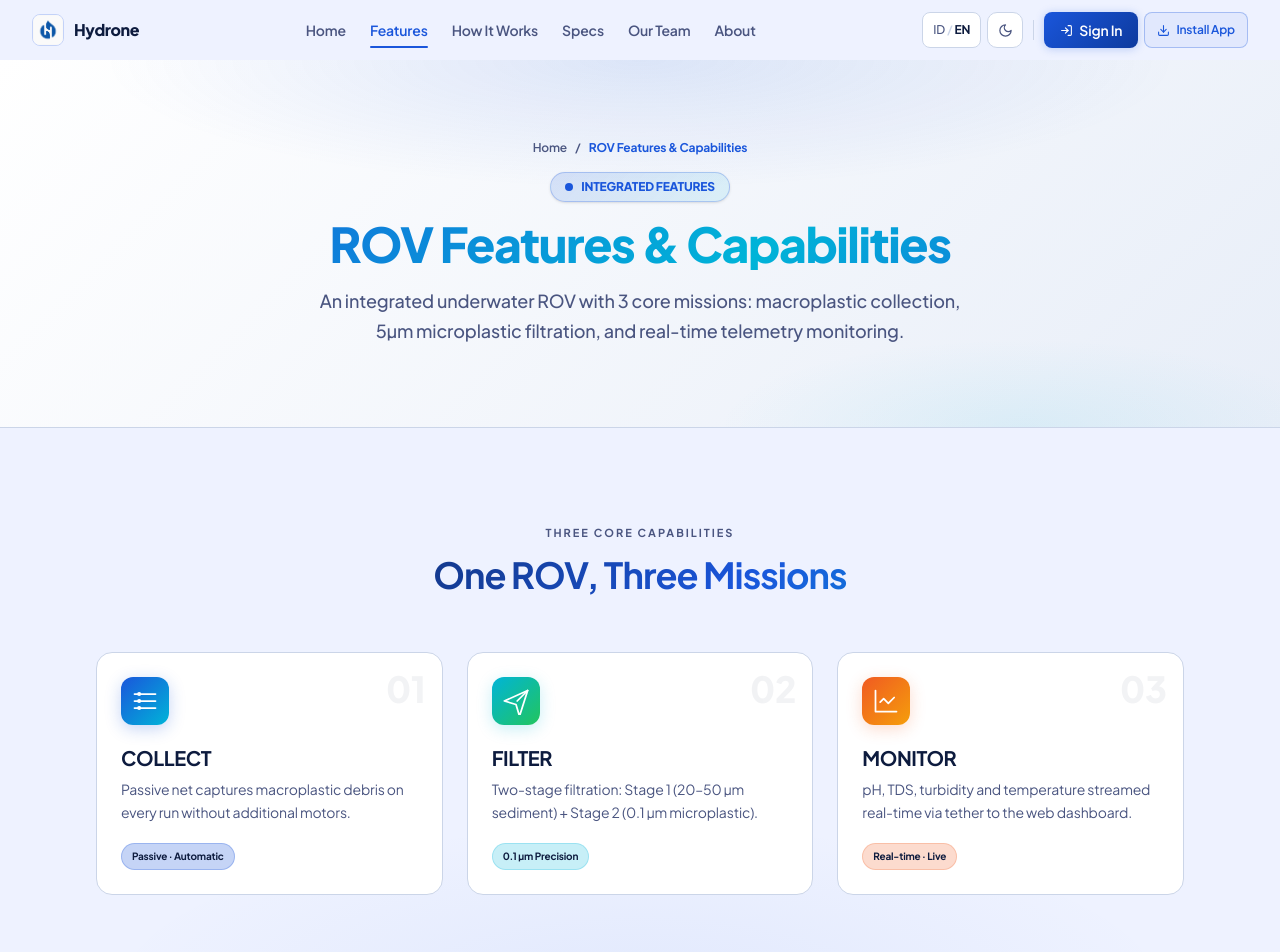
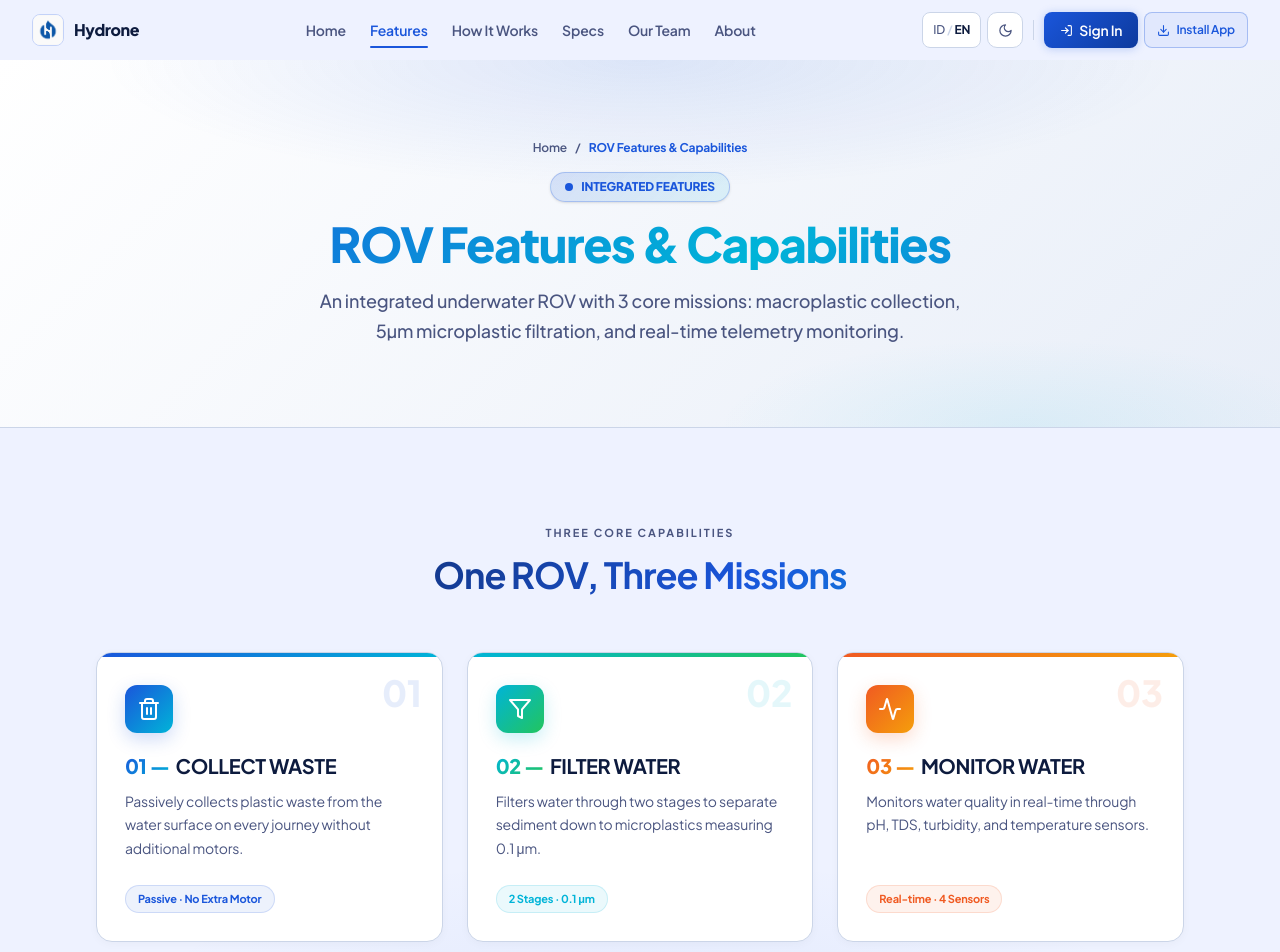
Before and after one commit to prianurislam1825/hydrone, a Next.js app: page /features in a window 1280 px wide. Shown: the top 952 px of the page. Built offline with nearby package versions, Linux system fonts and the light colour scheme.

Commit message:
feat: update 3 core capabilities with 01 COLLECT WASTE, 02 FILTER WATER, 03 MONITOR WATER

```diff
--- a/components/landing/FeaturesSection.tsx
+++ b/components/landing/FeaturesSection.tsx
@@ -1,48 +1,128 @@
 'use client'
 
 import { useLang } from '@/lib/i18n/context'
+import type { Lang } from '@/types'
+import { Activity, Filter, Trash2 } from 'lucide-react'
+import { useState } from 'react'
 
 const PILLARS = [
   {
     num: '01',
+    color: '#1A56DB',
     gradient: 'linear-gradient(135deg, #1A56DB, #00B4D8)',
-    glow: 'rgba(26,86,219,0.25)',
-    icon: (
-      <svg width="28" height="28" viewBox="0 0 24 24" fill="none" stroke="currentColor" strokeWidth="1.5" strokeLinecap="round" strokeLinejoin="round">
-        <path d="M3 6h18M3 12h18M3 18h18"/><circle cx="7" cy="6" r="1" fill="currentColor"/><circle cx="7" cy="12" r="1" fill="currentColor"/><circle cx="7" cy="18" r="1" fill="currentColor"/>
-      </svg>
-    ),
-    title:   { id: 'COLLECT',  en: 'COLLECT' },
-    desc:    { id: 'Jaring pasif menangkap sampah makroplastik pada setiap operasi tanpa motor tambahan.', en: 'Passive net captures macroplastic debris on every run without additional motors.' },
-    tag:     { id: 'Pasif · Otomatis', en: 'Passive · Automatic' },
+    glow: 'rgba(26,86,219,0.22)',
+    icon: <Trash2 size={24} />,
+    name: { id: 'COLLECT WASTE', en: 'COLLECT WASTE' },
+    desc: {
+      id: 'Mengumpulkan sampah plastik dari permukaan air secara pasif pada setiap perjalanan tanpa tambahan motor.',
+      en: 'Passively collects plastic waste from the water surface on every journey without additional motors.',
+    },
+    tag: { id: 'Pasif · Tanpa Motor', en: 'Passive · No Extra Motor' },
   },
   {
     num: '02',
+    color: '#00B4D8',
     gradient: 'linear-gradient(135deg, #00B4D8, #22C55E)',
     glow: 'rgba(0,180,216,0.22)',
-    icon: (
-      <svg width="28" height="28" viewBox="0 0 24 24" fill="none" stroke="currentColor" strokeWidth="1.5" strokeLinecap="round" strokeLinejoin="round">
-        <polygon points="22 3 2 12 12 15 15 25"/><line x1="22" y1="3" x2="13" y2="12"/>
-      </svg>
-    ),
-    title:   { id: 'SARING',   en: 'FILTER' },
-    desc:    { id: 'Filtrasi dua tahap: Stage 1 (20–50 µm sedimen) + Stage 2 (0.1 µm mikroplastik).', en: 'Two-stage filtration: Stage 1 (20–50 µm sediment) + Stage 2 (0.1 µm microplastic).' },
-    tag:     { id: '0.1 µm Presisi', en: '0.1 µm Precision' },
+    icon: <Filter size={24} />,
+    name: { id: 'FILTER WATER', en: 'FILTER WATER' },
+    desc: {
+      id: 'Menyaring air melalui dua tahap untuk memisahkan sedimen hingga mikroplastik berukuran 0,1 μm.',
+      en: 'Filters water through two stages to separate sediment down to microplastics measuring 0.1 μm.',
+    },
+    tag: { id: '2 Tahap · 0,1 μm', en: '2 Stages · 0.1 μm' },
   },
   {
     num: '03',
+    color: '#F05A22',
     gradient: 'linear-gradient(135deg, #F05A22, #F59E0B)',
     glow: 'rgba(240,90,34,0.22)',
-    icon: (
-      <svg width="28" height="28" viewBox="0 0 24 24" fill="none" stroke="currentColor" strokeWidth="1.5" strokeLinecap="round" strokeLinejoin="round">
-        <path d="M3 3v18h18"/><path d="m19 9-5 5-4-4-3 3"/>
-      </svg>
-    ),
-    title:   { id: 'PANTAU',  en: 'MONITOR' },
-    desc:    { id: 'pH, TDS, turbidity, dan suhu distream real-time via tether ke dashboard web.', en: 'pH, TDS, turbidity and temperature streamed real-time via tether to the web dashboard.' },
-    tag:     { id: 'Real-time · Live', en: 'Real-time · Live' },
+    icon: <Activity size={24} />,
+    name: { id: 'MONITOR WATER', en: 'MONITOR WATER' },
+    desc: {
+      id: 'Memantau kualitas air secara real-time melalui sensor pH, TDS, kekeruhan, dan suhu.',
+      en: 'Monitors water quality in real-time through pH, TDS, turbidity, and temperature sensors.',
+    },
+    tag: { id: 'Real-time · 4 Sensor', en: 'Real-time · 4 Sensors' },
   },
 ]
+
+function PillarCard({ pillar, lang, index }: { pillar: typeof PILLARS[0]; lang: Lang; index: number }) {
+  const [hovered, setHovered] = useState(false)
+
+  return (
+    <div
+      className="group relative rounded-2xl border flex flex-col overflow-hidden cursor-default transition-all duration-300"
+      style={{
+        background: 'var(--t-surface)',
+        borderColor: hovered ? `${pillar.color}55` : 'var(--t-border)',
+        transform: hovered ? 'translateY(-6px)' : 'translateY(0)',
+        boxShadow: hovered ? `0 20px 40px ${pillar.glow}` : '0 2px 10px rgba(0,0,0,0.03)',
+      }}
+      onMouseEnter={() => setHovered(true)}
+      onMouseLeave={() => setHovered(false)}
+      data-anim
+      data-delay={`${index * 120}`}
+    >
+      {/* Top accent gradient bar */}
+      <div className="h-1 w-full shrink-0" style={{ background: pillar.gradient }} />
+
+      <div className="p-6 sm:p-7 flex flex-col flex-1 relative">
+        {/* Background number watermark */}
+        <div
+          className="absolute top-4 right-5 text-4xl font-black opacity-10 select-none font-[family-name:var(--font-plus-jakarta)]"
+          style={{ color: pillar.color }}
+        >
+          {pillar.num}
+        </div>
+
+        {/* Icon */}
+        <div
+          className="w-12 h-12 rounded-xl flex items-center justify-center mb-5 text-white transition-transform duration-300 group-hover:scale-110 shrink-0"
+          style={{ background: pillar.gradient, boxShadow: `0 6px 18px ${pillar.glow}` }}
+        >
+          {pillar.icon}
+        </div>
+
+        {/* Title: 01 — COLLECT WASTE */}
+        <h3
+          className="font-extrabold text-lg sm:text-xl tracking-tight mb-3 font-[family-name:var(--font-plus-jakarta)] flex items-center gap-1.5"
+          style={{ color: 'var(--t-text)' }}
+        >
+          <span
+            className="font-black"
+            style={{
+              background: pillar.gradient,
+              WebkitBackgroundClip: 'text',
+              WebkitTextFillColor: 'transparent',
+              backgroundClip: 'text',
+            }}
+          >
+            {pillar.num} —
+          </span>
+          <span>{pillar.name[lang]}</span>
+        </h3>
+
+        {/* Description */}
+        <p className="text-sm leading-relaxed mb-6 flex-1" style={{ color: 'var(--t-muted)' }}>
+          {pillar.desc[lang]}
+        </p>
+
+        {/* Badge / Tag */}
+        <div
+          className="inline-flex items-center px-3 py-1 rounded-full text-[11px] font-bold self-start transition-colors"
+          style={{
+            background: `${pillar.color}14`,
+            color: pillar.color,
+            border: `1px solid ${pillar.color}28`,
+          }}
+        >
+          {pillar.tag[lang]}
+        </div>
+      </div>
+    </div>
+  )
+}
 
 export default function FeaturesSection() {
   const { lang } = useLang()
@@ -50,8 +130,11 @@ export default function FeaturesSection() {
   return (
     <section id="fitur" className="py-24 relative overflow-hidden" style={{ background: 'var(--t-bg)' }}>
       {/* Background accent */}
-      <div className="absolute inset-0 pointer-events-none" aria-hidden
-        style={{ background: 'radial-gradient(ellipse 70% 50% at 50% 100%, rgba(26,86,219,0.06) 0%, transparent 60%)' }} />
+      <div
+        className="absolute inset-0 pointer-events-none"
+        aria-hidden
+        style={{ background: 'radial-gradient(ellipse 70% 50% at 50% 100%, rgba(26,86,219,0.06) 0%, transparent 60%)' }}
+      />
 
       <div className="max-w-6xl mx-auto px-4 sm:px-6 lg:px-8">
         <div className="text-center mb-14" data-anim>
@@ -59,7 +142,7 @@ export default function FeaturesSection() {
             {{ id: 'Tiga Kemampuan Utama', en: 'Three Core Capabilities' }[lang]}
           </div>
           <h2
-            className="text-3xl sm:text-4xl font-extrabold"
+            className="text-3xl sm:text-4xl font-extrabold tracking-tight"
             style={{
               background: 'linear-gradient(135deg, var(--t-text) 0%, #1A56DB 60%, #00B4D8 100%)',
               WebkitBackgroundClip: 'text',
@@ -73,56 +156,7 @@ export default function FeaturesSection() {
 
         <div className="grid md:grid-cols-3 gap-6">
           {PILLARS.map((p, i) => (
-            <div
-              key={i}
-              className="group relative rounded-2xl p-6 cursor-default transition-all duration-500 ease-out overflow-hidden"
-              style={{
-                background: 'var(--t-surface)',
-                border: '1px solid var(--t-border)',
-              }}
-              onMouseEnter={e => {
-                const el = e.currentTarget as HTMLDivElement
-                el.style.transform = 'translateY(-6px) perspective(600px) rotateX(2deg)'
-                el.style.boxShadow = `0 20px 48px ${p.glow}`
-                el.style.borderColor = 'transparent'
-              }}
-              onMouseLeave={e => {
-                const el = e.currentTarget as HTMLDivElement
-                el.style.transform = 'translateY(0) perspective(600px) rotateX(0deg)'
-                el.style.boxShadow = 'none'
-                el.style.borderColor = 'var(--t-border)'
-              }}
-              data-anim
-              data-delay={`${i * 120}`}
-            >
-              {/* Gradient top border */}
-              <div className="absolute top-0 left-0 right-0 h-0.5 opacity-0 group-hover:opacity-100 transition-opacity duration-300"
-                style={{ background: p.gradient }} />
-
-              {/* Number */}
-              <div className="absolute top-4 right-4 text-4xl font-black opacity-5 font-[family-name:var(--font-plus-jakarta)]" style={{ color: 'var(--t-text)' }}>
-                {p.num}
-              </div>
-
-              {/* Icon */}
-              <div className="w-12 h-12 rounded-xl flex items-center justify-center mb-5 text-white transition-transform duration-300 group-hover:scale-110"
-                style={{ background: p.gradient, boxShadow: `0 4px 16px ${p.glow}` }}>
-                {p.icon}
-              </div>
-
-              <h3 className="font-extrabold text-xl tracking-wider mb-2 font-[family-name:var(--font-plus-jakarta)]" style={{ color: 'var(--t-text)' }}>
-                {p.title[lang]}
-              </h3>
-
-              <p className="text-sm leading-relaxed mb-4" style={{ color: 'var(--t-muted)' }}>
-                {p.desc[lang]}
-              </p>
-
-              <div className="inline-flex items-center px-2.5 py-1 rounded-full text-[10px] font-bold"
-                style={{ background: `${p.glow}`, border: `1px solid ${p.glow}`, color: 'var(--t-text)' }}>
-                {p.tag[lang]}
-              </div>
-            </div>
+            <PillarCard key={i} pillar={p} lang={lang} index={i} />
           ))}
         </div>
       </div>
```
